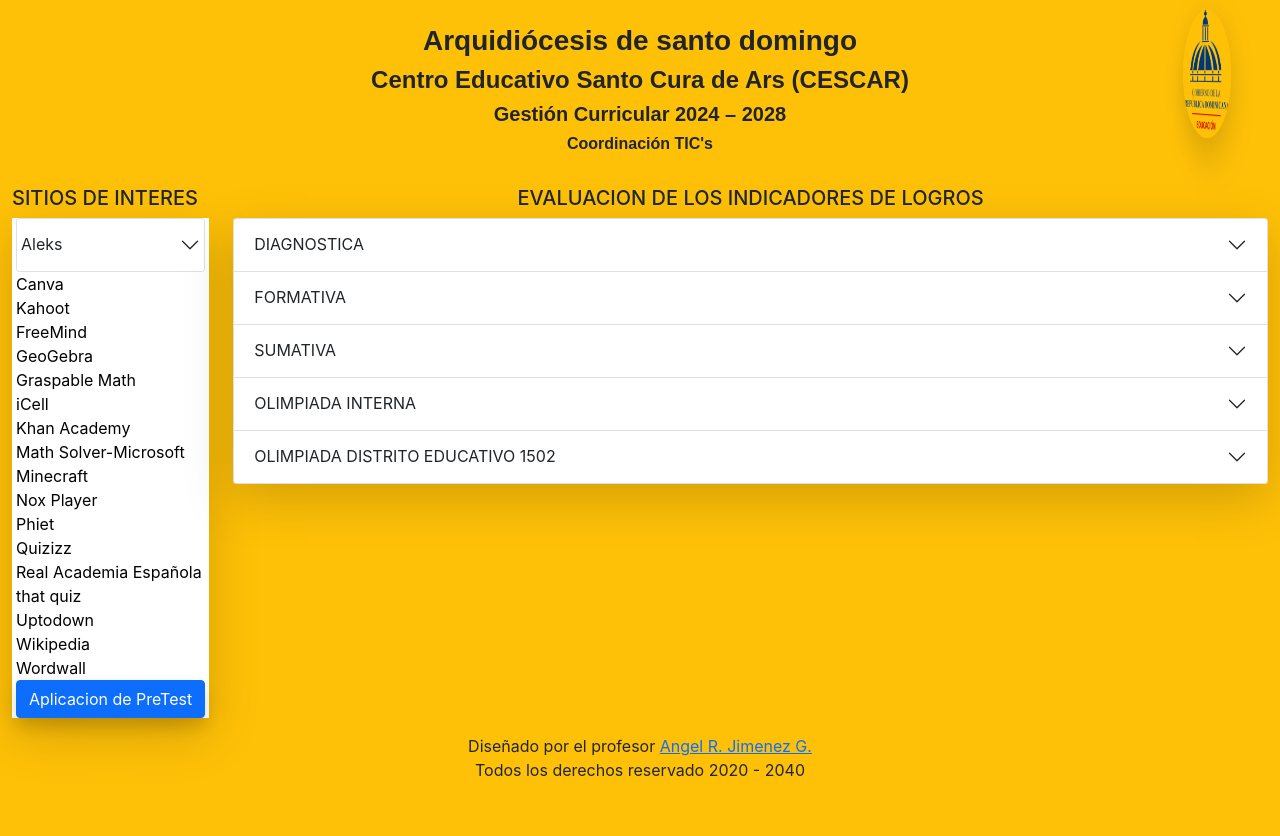
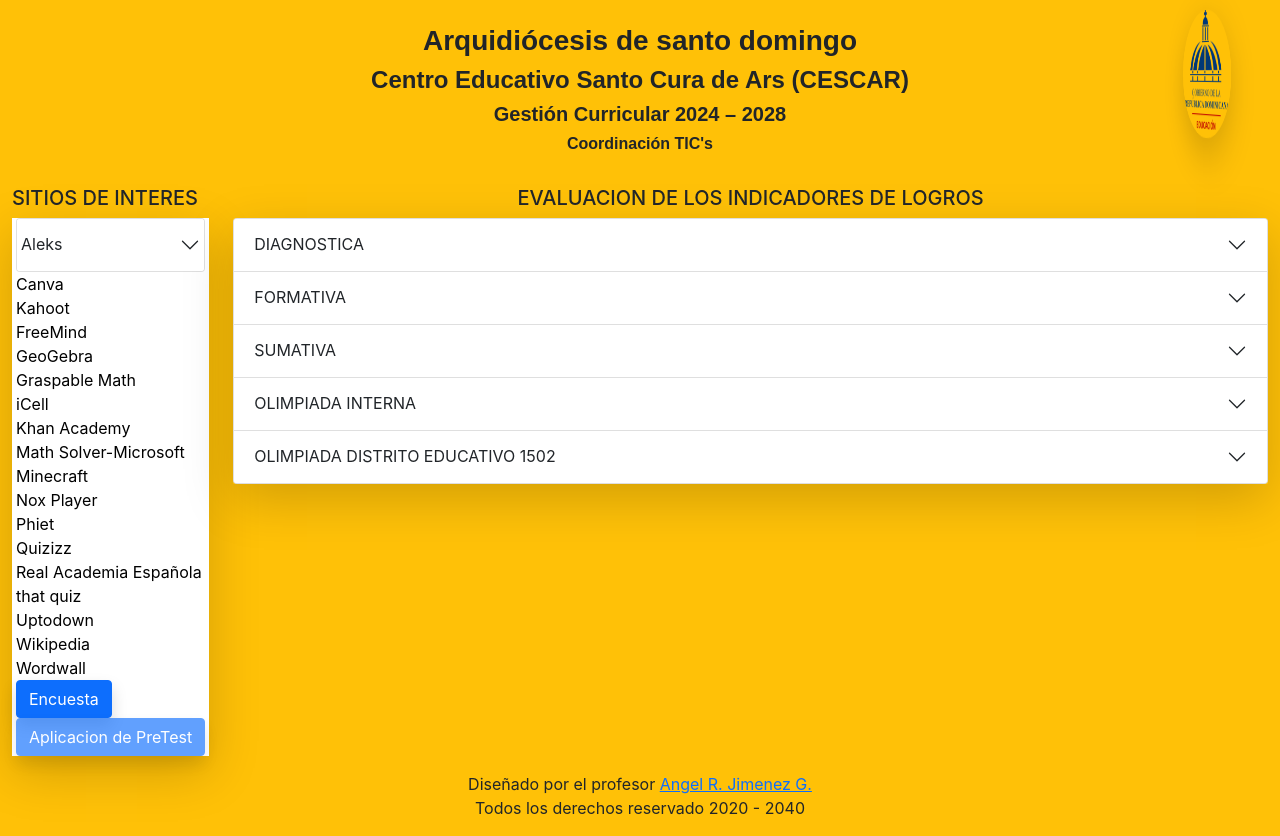
Before and after one commit to cescarsoporte/web, a React (Create React App) app: page / in a window 1280 px wide. Before the commit the page ends 800 px from the top, so only its background shows below. Built offline with nearby package versions, Linux system fonts and the light colour scheme.

Commit message:
Abriendo Camino, Encuesta

```diff
--- a/src/components/Sitios.js
+++ b/src/components/Sitios.js
@@ -52,7 +52,8 @@ const Sitios = () => {
                 <li><a href="https://www.uptodown.com/android" target="_blank" title="Es un marketplace centrado en la distribución de software de escritorio y aplicaciones móviles.">Uptodown</a></li>
                 <li><a href="https://es.wikipedia.org/wiki/Wikipedia:Portada" target="_blank" title="La enciclopedia de contenido libre.">Wikipedia</a></li>
                 <li><a href="https://wordwall.net/" target="_blank" title="crear juegos interactivos y materiales impresos para sus alumnos. ">Wordwall</a></li>
-                <li><a className="btn btn-primary shadow" href="https://ee.kobotoolbox.org/x/CUbATOVh" target="_blank" title="">Aplicacion de PreTest</a></li>
+				<li><a className="btn btn-primary shadow" href="https://ee.kobotoolbox.org/x/ti7RuGtr" target="_blank" title="Encuesta de inscripción 2023 Abriendo Camino">Encuesta</a></li>
+                <li><a className="btn btn-primary disabled shadow" href="https://ee.kobotoolbox.org/x/CUbATOVh" target="_blank" title="">Aplicacion de PreTest</a></li>
             </ul>
         </div>
       );
```
